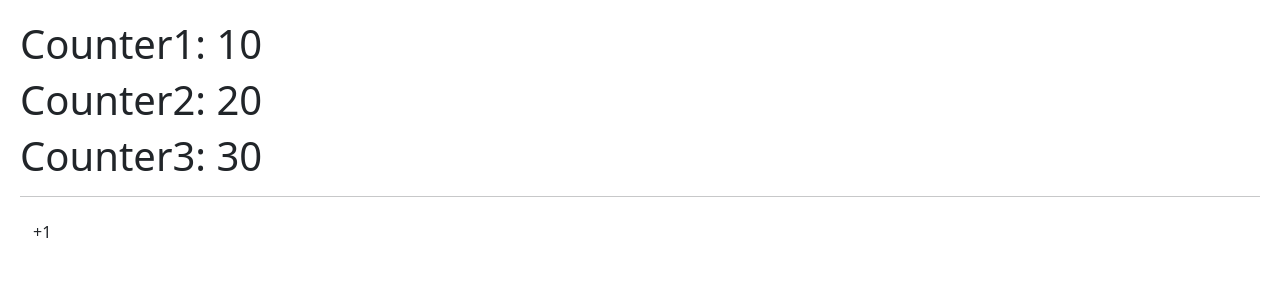
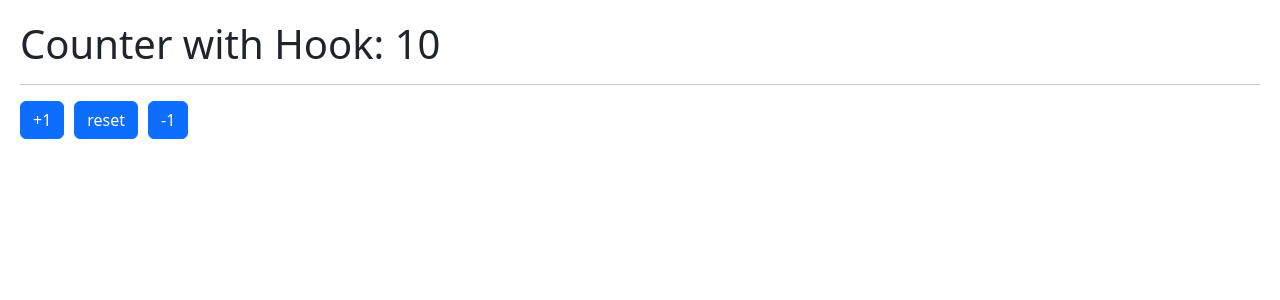
Before and after one commit to Cesluc/HookApp, a React (Vite) app: page / in a window 1280 px wide. Shown: the top 300 px of the page. Built offline with nearby package versions, Linux system fonts and the light colour scheme.

Commit message:
useCounter - CustomHook

```diff
--- /dev/null
+++ b/src/01-useState/CounterWithCustomHook.jsx
@@ -0,0 +1,18 @@
+import { useCounter } from '../hooks/useCounter';
+
+export const CounterWithCustomHook = () => {
+
+    const { counter} = useCounter();
+
+    return (
+        <>
+            <h1>Counter with Hook: {counter} </h1>
+            <hr />
+
+            <button className="btn btn-primary">+1</button>
+            <button className="btn btn-primary">reset</button>
+            <button className="btn btn-primary">-1</button>
+
+        </>
+    )
+}
--- /dev/null
+++ b/src/hooks/useCounter.js
@@ -0,0 +1,11 @@
+import { useState } from "react";
+
+export const useCounter =  (initialValue = 10 ) => {
+
+    const [counter, setCounter] = useState(initialValue)
+
+
+    return {
+        counter,
+    }
+}
--- a/src/main.jsx
+++ b/src/main.jsx
@@ -1,11 +1,12 @@
 import React from 'react';
 import ReactDOM from 'react-dom/client';
 import './index.css';
-import { CounterApp } from './01-useState/CounterApp';
+// import { CounterApp } from './01-useState/CounterApp';
+import { CounterWithCustomHook } from './01-useState/CounterWithCustomHook';
 // import { HooksApp } from './HooksApp.jsx';
 
 ReactDOM.createRoot(document.getElementById('root')).render(
   <React.StrictMode>
-    <CounterApp />
+    <CounterWithCustomHook />
   </React.StrictMode>,
 )
```
